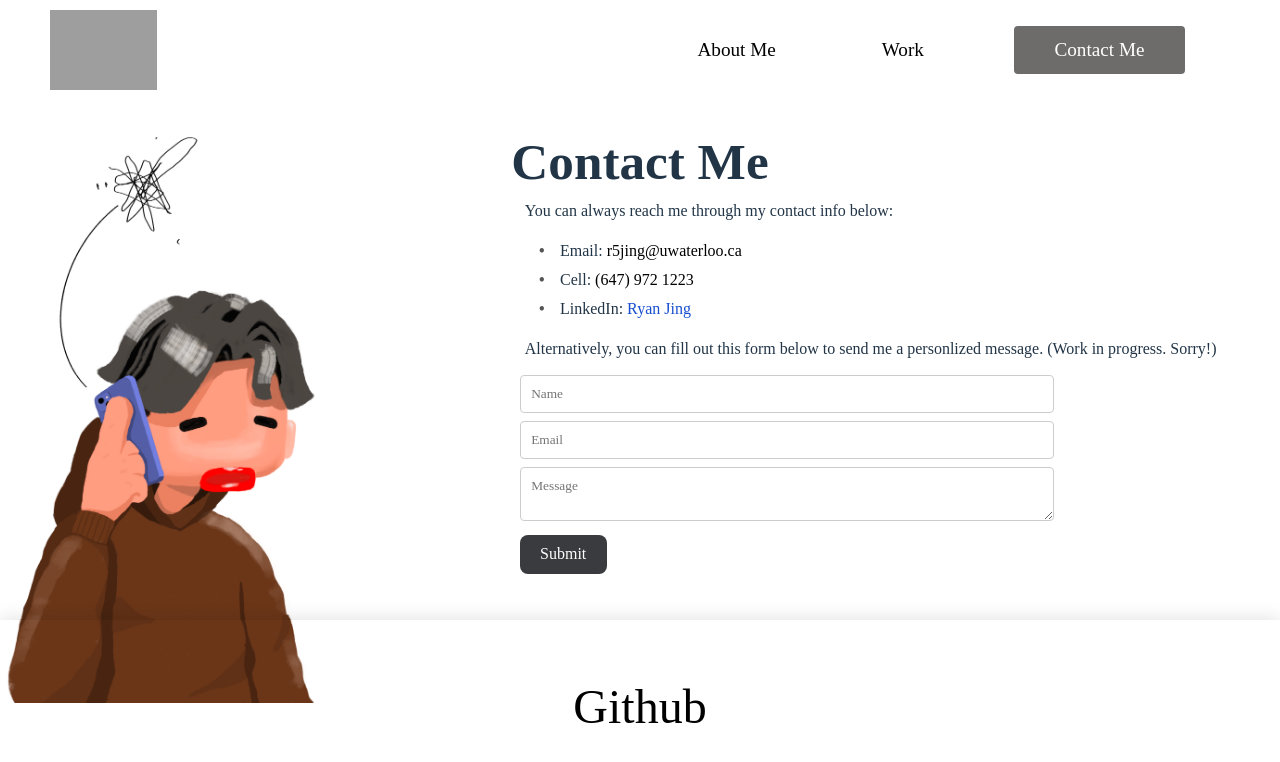
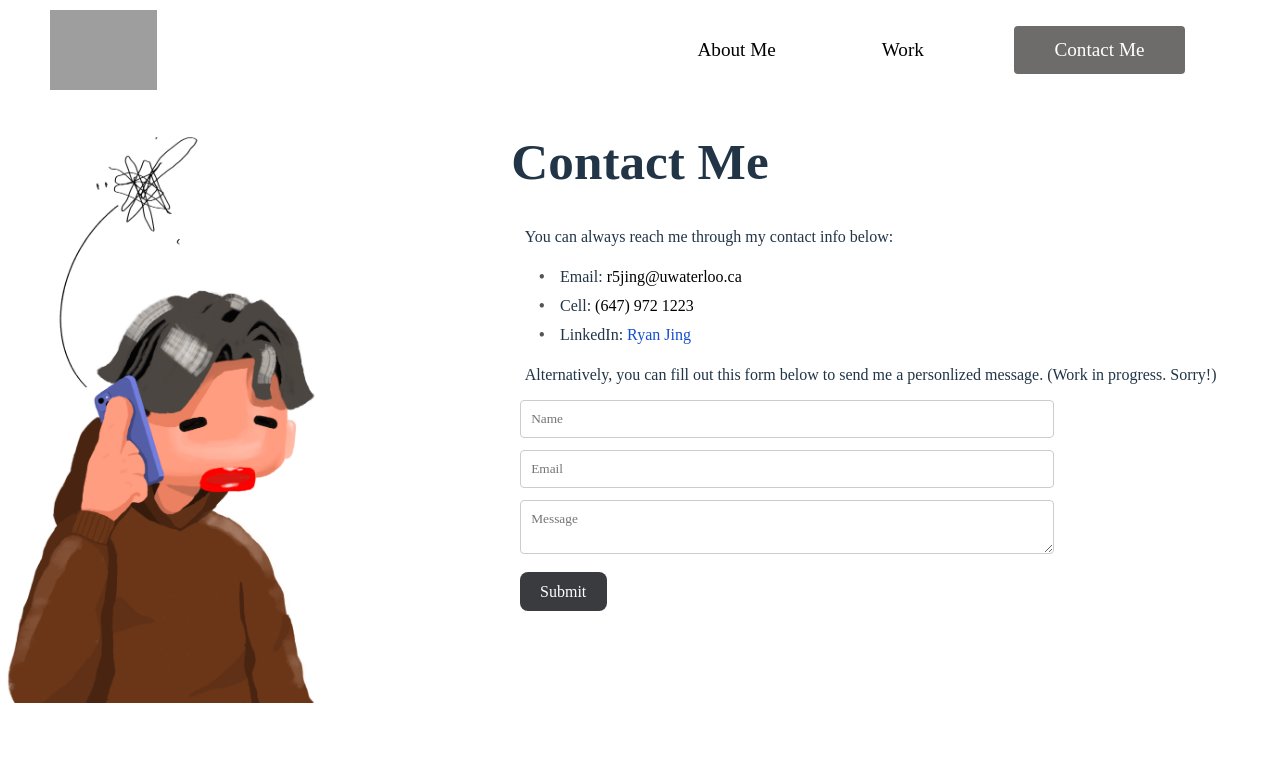
Before and after one commit to Ryan-Jing/Ryan-Jing.github.io, a React (Vite) app: page /Contact in a window 1280 px wide. Shown: the top 762 px of the page. Built offline with nearby package versions, Linux system fonts and the light colour scheme; grey boxes are pictures that could not be loaded; a web font is replaced by a local one.

Commit message:
removed footer in contact page

```diff
--- a/src/pages/App.css
+++ b/src/pages/App.css
@@ -590,7 +590,7 @@ nav {
     font-family: 'Avenir-Light', serif;
     font-weight: 200;
     margin-left: 41%;
-    margin-top: -2%;
+    margin-top: 0%;
     animation: fadeInAnimation 1.5s ease-in-out forwards;
 }
 
@@ -651,7 +651,7 @@ input[type="email"],
 .form_content {
     width: 40%;
     padding: 10px;
-    margin-bottom: 8px;
+    margin-bottom: 12px;
     border: 1px solid #ccc;
     border-radius: 4px;
     background-color: #fff;
--- a/src/pages/Contact.jsx
+++ b/src/pages/Contact.jsx
@@ -114,13 +114,13 @@ function Contact(){
         <img className="topContact"  src= {contactTwo}/>
     </div>
 
-    <div class="footerContainer">
+    {/* <div class="footerContainer">
         <div class = "footerContent">
               <a href = "https://github.com/Ryan-Jing" target="_blank">
                 Github
               </a>
         </div>
-    </div>
+    </div> */}
 
   </>
   );
```
